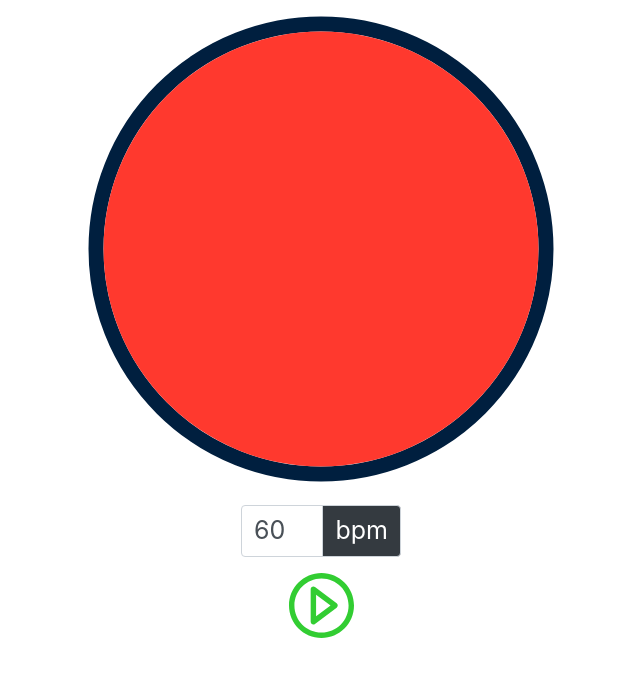
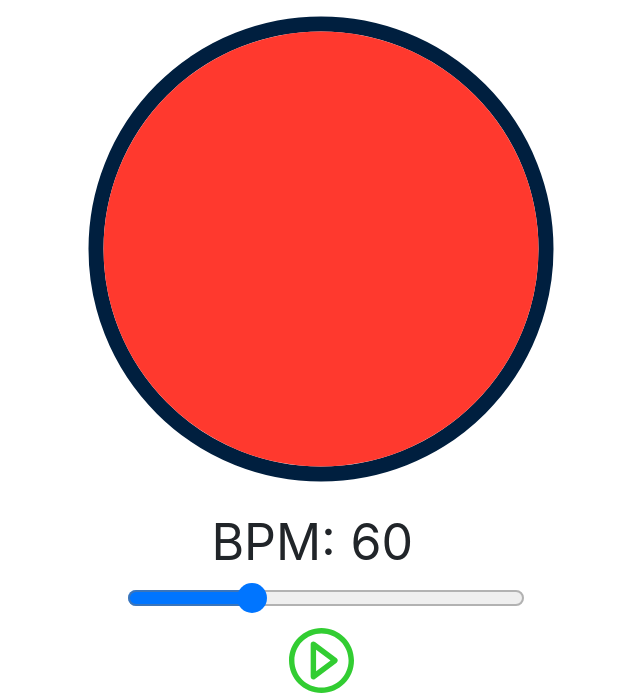
Before and after one commit to carolbarbosa101/PerfectlyPracticed, a Django app: page /metronome/1/ in a window 1280 px wide. Shown: the part 200-893 px from the top of the page, without its empty margins (319-959 px from the left). Before the commit the page ends 838 px from the top, so only its background shows below. Run offline with Django 3.2, Linux system fonts and the light colour scheme; tables that the repository leaves empty hold one stand-in row (values such as "Sample post"); some libraries are stand-ins or nearby versions.

Commit message:
Improved metronome sound with Web Audio API, range slider added

```diff
--- a/metronome/static/metronome/main.css
+++ b/metronome/static/metronome/main.css
@@ -1,3 +1,14 @@
-#bpm_input, .input-group-text{
-    font-size: 25px;
+#bpm_input{
+    width: 200px;
+    right: 20px;
+    position: relative;
+    transform: scale(2); /* Or however big you want it */
+    transform-origin: 0 0;
 }
+
+#slider_label{
+    font-size: 50px;
+}
+#bpm_text{
+    font-size: 50px;
+}
--- a/metronome/templates/metronome/base_metronome.html
+++ b/metronome/templates/metronome/base_metronome.html
@@ -23,15 +23,16 @@
     </audio>
 </div>
 <div class="row justify-content-center">
-    <div class="col-md-2">
-        <div class="input-group mb-3">
-            <input type="number" class="form-control" aria-label="bpm" id="bpm_input" value="60">
-            <div class="input-group-append">
-            <span class="input-group-text bg-dark text-white">bpm</span>
-            </div>
+    <div class="col-md-1.5" id="bpm_text">BPM: </div>
+    <div class="col-md-1" id="slider_label"></div>
+</div>
+<div class="row justify-content-center">
+    <div class="col-md-4">
+        <div class="range">
+            <input type="range" class="form-range" id="bpm_input" value="60" min="0" max="200" />
         </div>
     </div>
-</div>
+</div><br>
 <div class="row justify-content-center">
     <div class="col-md-1">
         <a href="#" id="play_button">
@@ -46,6 +47,12 @@
     <script src="{% static '/metronome/metronome.js' %}"></script>
     <script>
         $(function() {
+            // dynamically change bpm display on slide
+            $('#slider_label').html($('#bpm_input').val())
+            $('#bpm_input').on('input', function(){
+                $('#slider_label').html($('#bpm_input').val())
+                bpmVal = $('#bpm_input').val()
+            })
             $('#play_button').click(startMetro)
         });
 
@@ -56,7 +63,7 @@
             theInterval = startSound();
             $('#pause_button').click({interval:theInterval},pauseMetro)
 
-            // change bpm whilst metrenome still playing
+            // change bpm whilst metronome still playing
             $('#bpm_input').change('input', function(){
                 clearInterval(theInterval);
                 theInterval = startSound();
```
Also changed, not shown: functional_tests/test_metronome.py (+36 -1 lines), metronome/static/metronome/metronome.js (+69 -12 lines).
